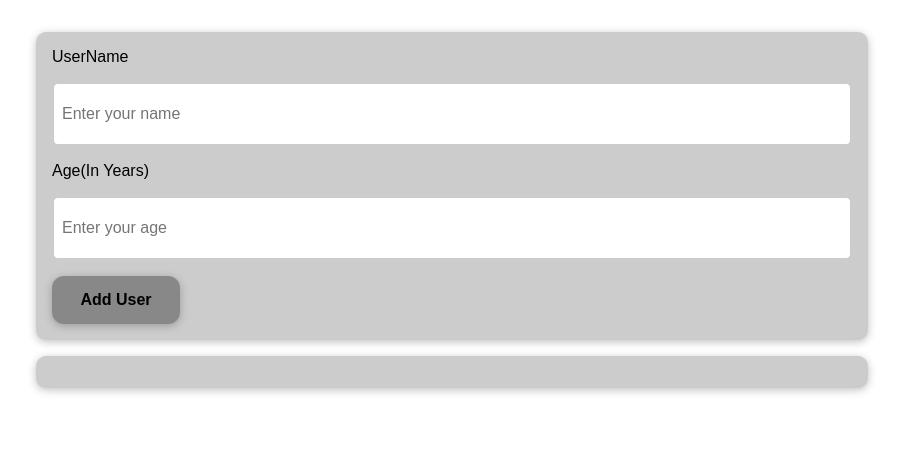
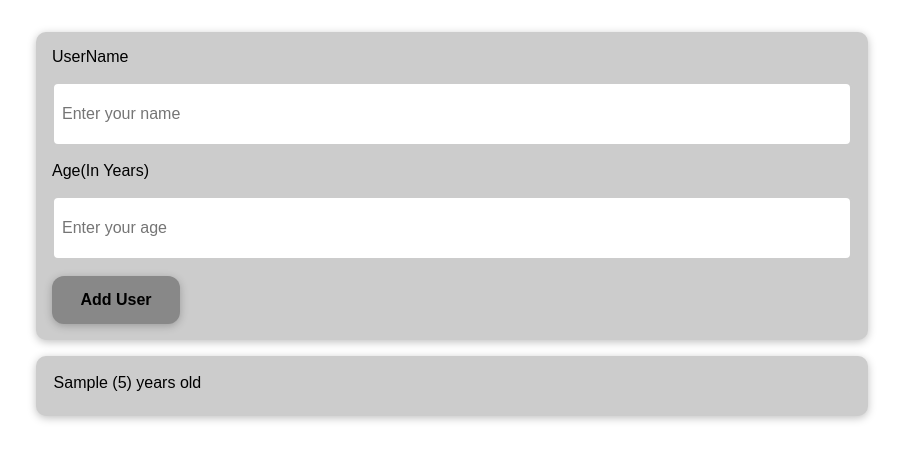
Before and after one commit to AmolShelke2/React-challenge-practice-project, a React (Create React App) app: page / in a window 1280 px wide. Both pictures are taken after typing "Sample", "5" into the empty fields and a click on the button "Add User". Shown: the top 460 px of the page, without its empty margins (188-1091 px from the left). Built offline with nearby package versions, Linux system fonts and the light colour scheme.

Commit message:
Added state for rendering userList

```diff
--- a/src/App.js
+++ b/src/App.js
@@ -1,17 +1,26 @@
-import React from 'react';
+import React, { useState } from 'react';
 
 import AddUser from './components/users/AddUser';
 import UserList from './components/users/UserList';
 
 function App() {
+  const [userLists, setUserLists] = useState([]);
+
+  const addUserHandler = (userName, userAge) => {
+    setUserLists(prevUserLists => {
+      return [
+        ...prevUserLists,
+        { name: userName, age: userAge, id: Math.random().toString() },
+      ];
+    });
+  };
+
   return (
     <div>
-      <AddUser />
-      <UserList users={[]} />
+      <AddUser onAddUser={addUserHandler} />
+      <UserList users={userLists} />
     </div>
   );
 }
 
 export default App;
-
-// Adding state users
--- a/src/components/users/AddUser.js
+++ b/src/components/users/AddUser.js
@@ -26,7 +26,7 @@
       return;
     }
 
-    console.log(userNameInput, userAgeInput);
+    props.onAddUser(userNameInput, userAgeInput);
     setUserNameInput('');
     setUserAgeInput('');
   };
--- a/src/components/users/UserList.js
+++ b/src/components/users/UserList.js
@@ -8,7 +8,7 @@
     <Card>
       <ul className="user-lists">
         {props.users.map(user => (
-          <li>
+          <li key={user.id}>
             {user.name} ({user.age}) years old
           </li>
         ))}
```
